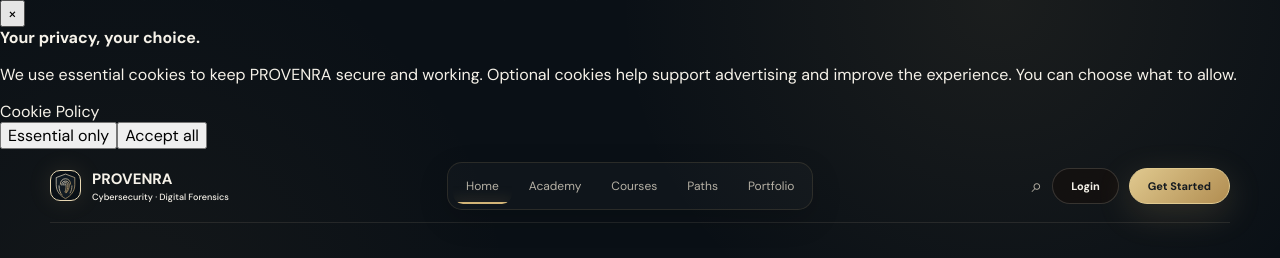
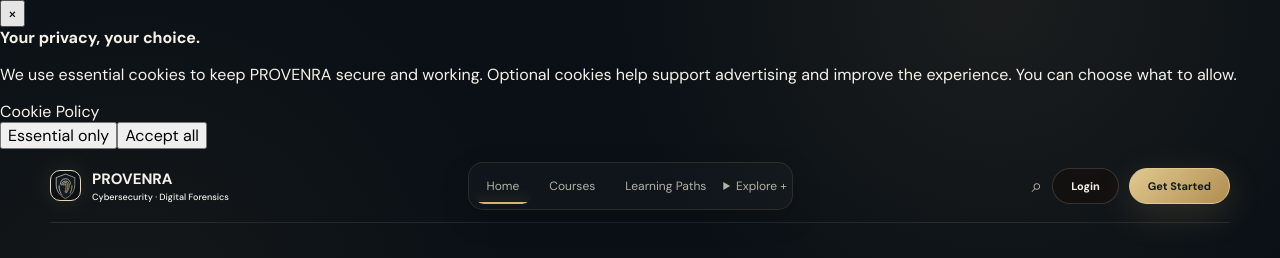
Before and after one commit to d2rkd2rk/Marwan-Swedan-, a Next.js app: page /paths in a window 1280 px wide. Shown: the top 258 px of the page. Built offline with nearby package versions, Linux system fonts and the light colour scheme; no server answers.

Commit message:
feat: reorganize navigation into sections

```diff
--- a/app/components/SiteNav.tsx
+++ b/app/components/SiteNav.tsx
@@ -22,14 +22,21 @@ export default function SiteNav({initialUser=null}:{initialUser?:NavUser}){
  return <nav className={s.nav}>
   <Link href="/" className={s.logo} onClick={closeMenu}><span className={s.logoMark} aria-hidden="true" style={{clipPath:'none',borderRadius:'10px',backgroundImage:"url('/images/marwan-app-icon.svg')",backgroundSize:'cover',backgroundPosition:'center',fontSize:0}}/><span className={s.logoText}>PROVENRA<small>Cybersecurity · Digital Forensics</small></span></Link>
   <div className={s.links}>
-   <Link href="/">Home</Link><Link href="/courses">Academy</Link><Link href="/courses">Courses</Link><Link href="/paths">Paths</Link><Link href="/#portfolio">Portfolio</Link>
+   <Link href="/">Home</Link><Link href="/courses">Courses</Link><Link href="/paths">Learning Paths</Link>
+   <details className="siteNavMore"><summary>Explore +</summary><div className="siteNavDropdown">
+    <b>Main</b><Link href="/#portfolio">Portfolio</Link><Link href="/about">About Marwan</Link><Link href="/about-us">About PROVENRA</Link>
+    <b>Information</b><Link href="/about-us#terms">Terms of Service</Link><Link href="/about-us#privacy">Privacy Policy</Link><Link href="/cookie-policy">Cookie Policy</Link>
+    <b>Support</b><Link href="/about-us#contact">Contact & Support</Link>
+   </div></details>
   </div>
   <div className={s.mobileMenu}>
    <button type="button" className={s.mobileMenuToggle} aria-label={menuOpen?'Close navigation menu':'Open navigation menu'} aria-expanded={menuOpen} onClick={()=>setMenuOpen(v=>!v)}>
     <span></span><span></span><span></span>
    </button>
    {menuOpen&&<div className={s.mobileMenuPanel}>
-    <Link href="/" onClick={closeMenu}>Home</Link><Link href="/courses" onClick={closeMenu}>Academy</Link><Link href="/courses" onClick={closeMenu}>Courses</Link><Link href="/paths" onClick={closeMenu}>Paths</Link><Link href="/#portfolio" onClick={closeMenu}>Portfolio</Link>
+    <div className="mobileNavGroup"><b>Main</b><Link href="/" onClick={closeMenu}>Home</Link><Link href="/#portfolio" onClick={closeMenu}>Portfolio</Link><Link href="/about" onClick={closeMenu}>About Marwan</Link><Link href="/about-us" onClick={closeMenu}>About PROVENRA</Link></div>
+    <div className="mobileNavGroup"><b>Academy</b><Link href="/courses" onClick={closeMenu}>Courses</Link><Link href="/paths" onClick={closeMenu}>Learning Paths</Link></div>
+    <div className="mobileNavGroup"><b>Information & Support</b><Link href="/about-us#terms" onClick={closeMenu}>Terms of Service</Link><Link href="/about-us#privacy" onClick={closeMenu}>Privacy Policy</Link><Link href="/cookie-policy" onClick={closeMenu}>Cookie Policy</Link><Link href="/about-us#contact" onClick={closeMenu}>Contact & Support</Link></div>
     {user&&<><Link href="/dashboard" onClick={closeMenu}>Dashboard</Link><Link href="/account" onClick={closeMenu}>@{user.username}</Link>{user.role==='admin'&&<Link href="/admin" onClick={closeMenu}>Admin Dashboard</Link>}</>}
     {!user&&<><Link href="/login" onClick={closeMenu}>Login</Link><Link href="/register" onClick={closeMenu}>Get Started</Link></>}
     {user&&<button type="button" className={s.mobileSignOut} onClick={logout} disabled={busy}>{busy?'Signing out…':'Sign out'}</button>}
```
